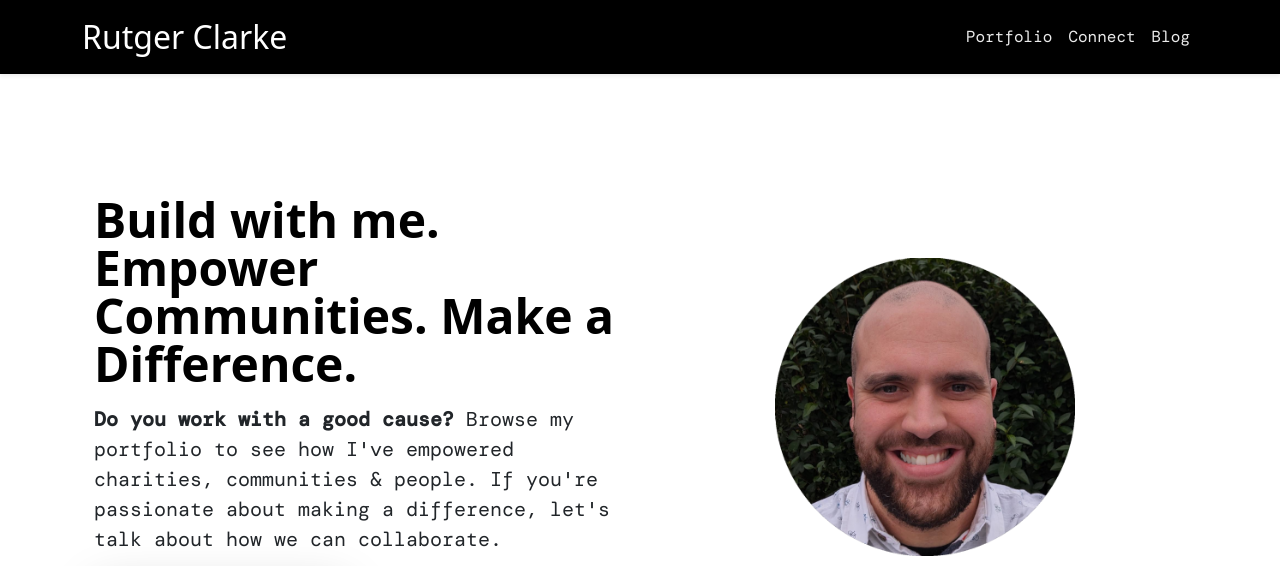
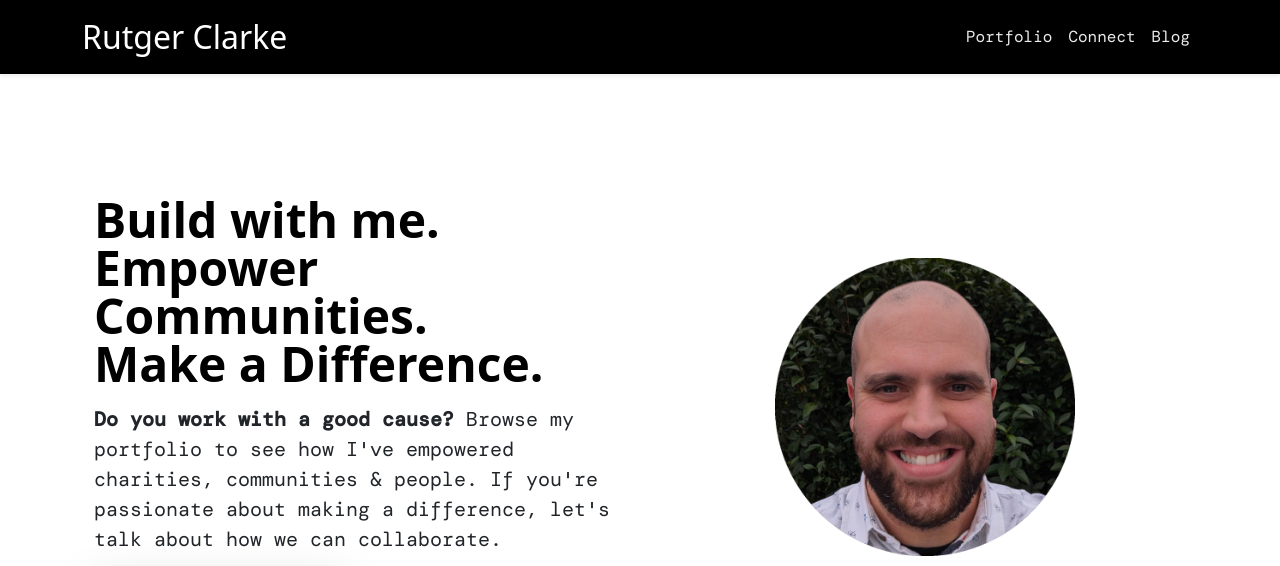
Before and after one commit to rclarke87/portfolio, a plain HTML site: page index.html in a window 1280 px wide. Shown: the top 566 px of the page. Drawn offline with nearby package versions, Linux system fonts and the light colour scheme; a web font is replaced by a local one.

Commit message:
formatting

```diff
--- a/index.html
+++ b/index.html
@@ -68,8 +68,10 @@
           </div>
           <div class="col-lg-6">
             <h1 class="display-5 fw-bold text-body-emphasis lh-1 mb-3 knewave-regular">
-              Build with me. Empower Communities. Make a Difference.
-            </h1>
+              <span style="display: block">Build with me.</span>
+              <span style="display: block">Empower Communities.</span>
+              <span style="display: block">Make a Difference.</span>
+          </h1>
             <p class="lead">
                 <span id="bold">Do you work with a good cause?</span> Browse my portfolio to see how I've empowered charities, communities & people. If you're passionate about making a difference, let's talk about how we can collaborate.
             </p>
--- a/styles.css
+++ b/styles.css
@@ -56,7 +56,7 @@ main {
 .btn-outline-secondary-custom:active {
   border-color: black!important;;
 }
-
+/*
 .dm-mono-light {
   font-family: "DM Mono", monospace;
   font-weight: 300;
@@ -91,4 +91,4 @@ main {
   font-family: "DM Mono", monospace;
   font-weight: 500;
   font-style: italic;
-}
+} */
```
